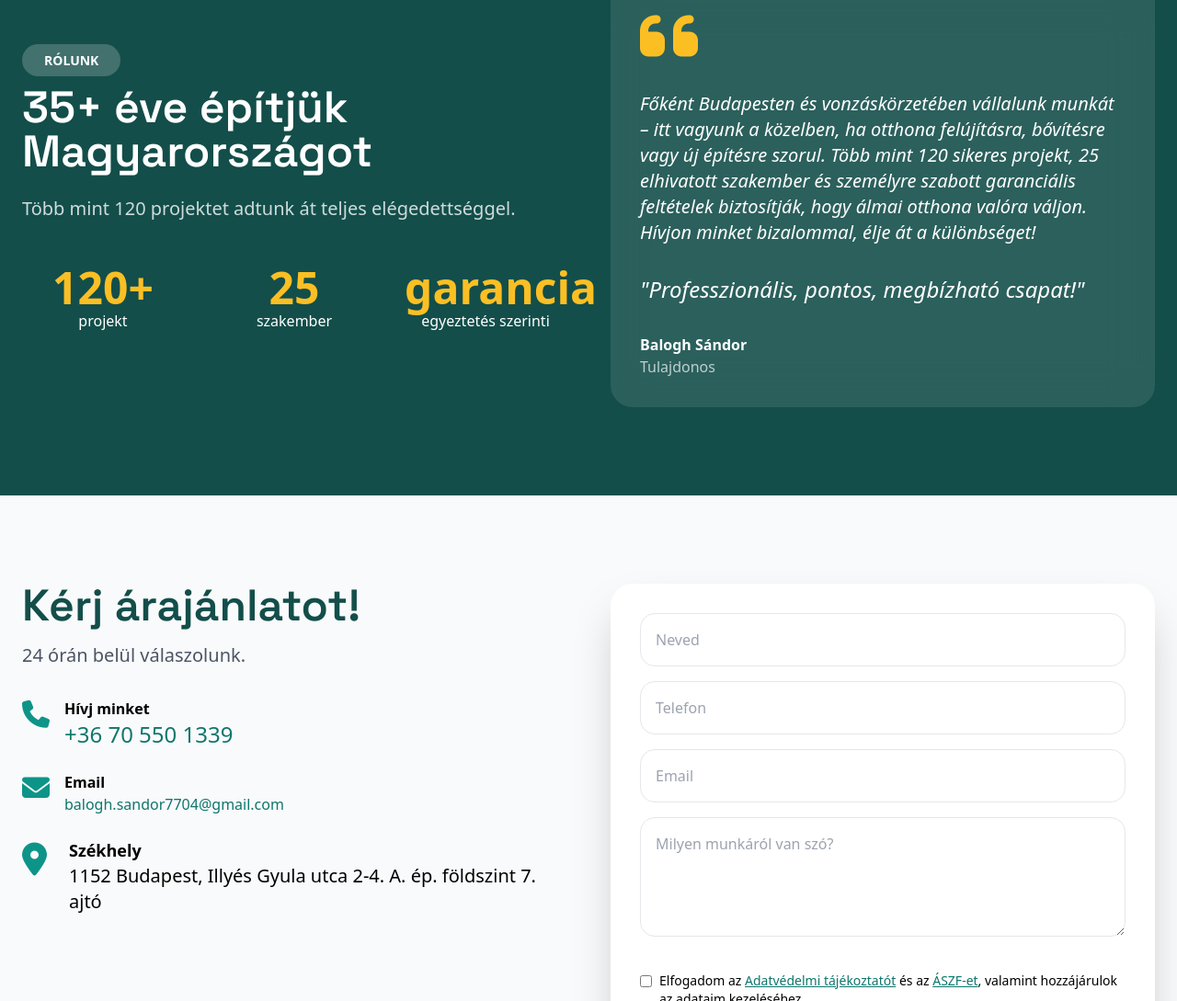
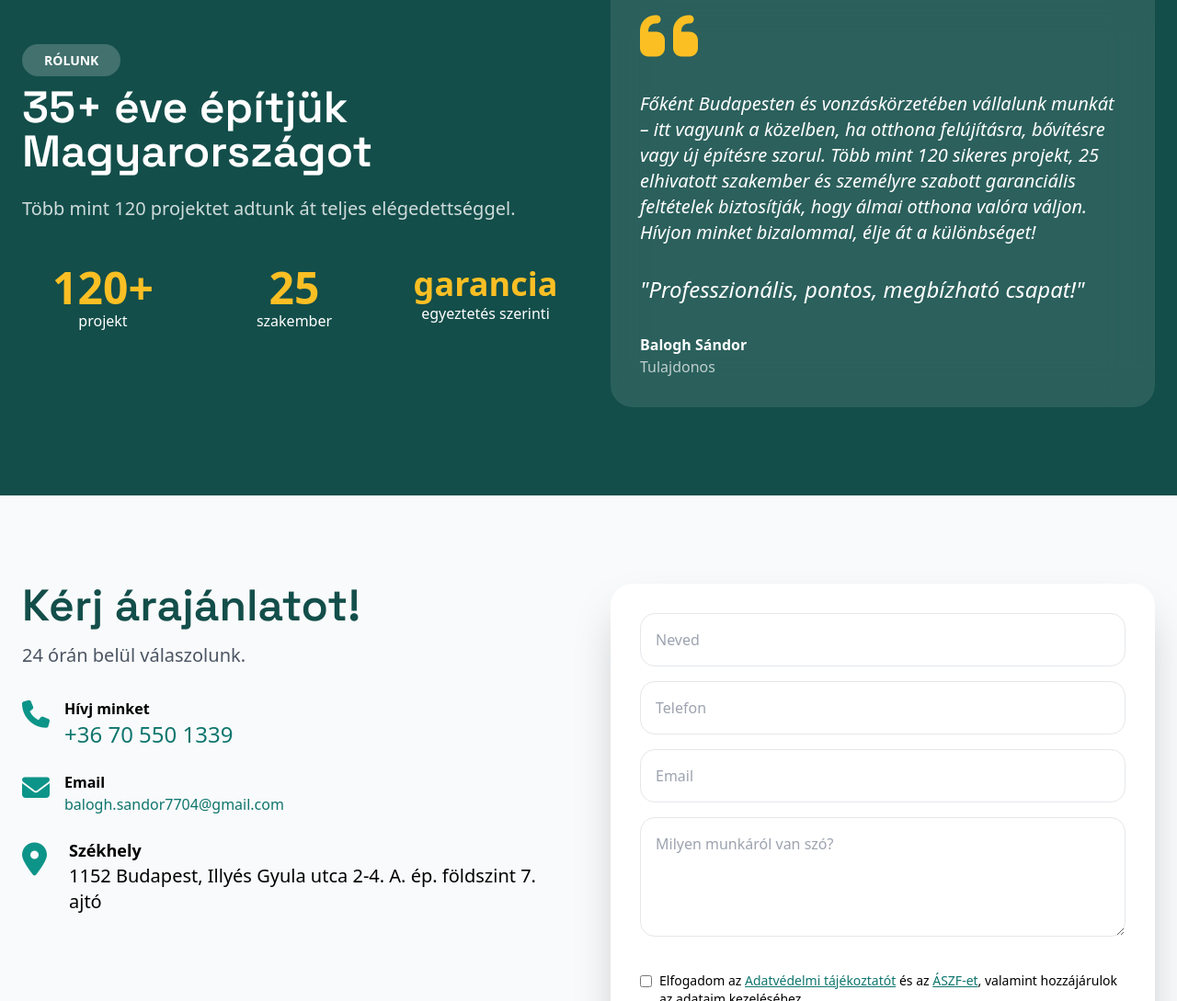
Before and after one commit to asked12/balogh-szerkezet, a plain HTML site: page public/index.html in a window 1280 px wide. Shown: the part 2210-3299 px from the top of the page at 92% size. Drawn offline with nearby package versions, Linux system fonts and the light colour scheme; no server answers.

Commit message:
Update index.html

```diff
--- a/public/index.html
+++ b/public/index.html
@@ -175,7 +175,7 @@
                         <div class="text-sm md:text-base">szakember</div>
                     </div>
                     <div>
-                        <div class="text-4xl md:text-5xl font-bold text-amber-400">garancia</div>
+                        <div class="text-4xl md:text-4xl font-bold text-amber-400">garancia</div>
                         <div class="text-sm md:text-base">egyeztetés szerinti</div>
                     </div>
                 </div>
```
